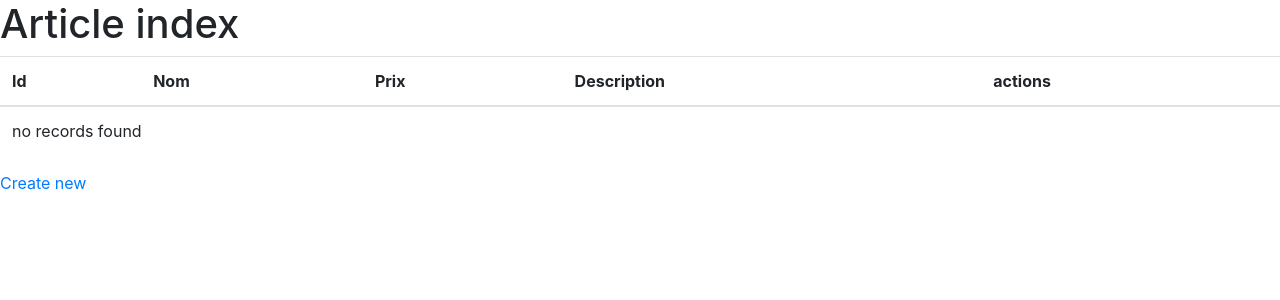
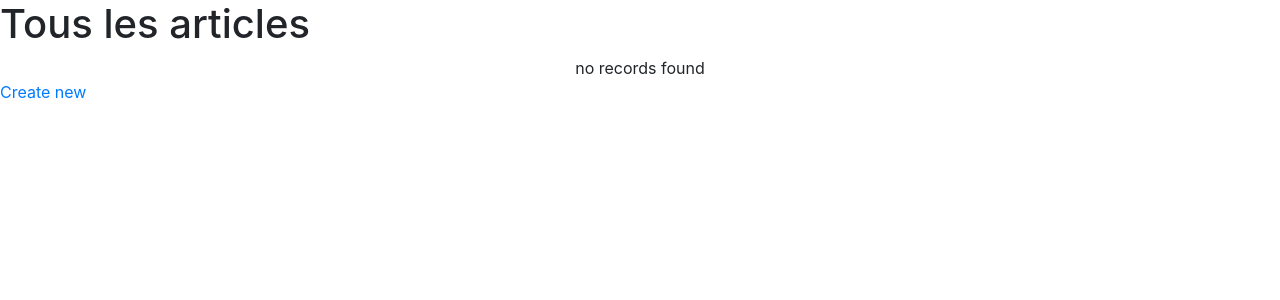
Before and after one commit to Coeurtisol/symfonyCoursBoutique, a Symfony app: template templates/article/index.html.twig in a window 1280 px wide. Shown: the part 56-356 px from the top of the page. Run offline with Twig, Linux system fonts and the light colour scheme; the template is opened without the code that fills it, so the values that code supplies are empty; some libraries are stand-ins or nearby versions.

Commit message:
wip : wip

```diff
--- a/config/services.yaml
+++ b/config/services.yaml
@@ -4,6 +4,7 @@
 # Put parameters here that don't need to change on each machine where the app is deployed
 # https://symfony.com/doc/current/best_practices.html#use-parameters-for-application-configuration
 parameters:
+    article_image: "%kernel.project_dir%/public/image/article"
 
 services:
     # default configuration for services in *this* file
--- a/src/Controller/ArticleController.php
+++ b/src/Controller/ArticleController.php
@@ -36,6 +36,12 @@ class ArticleController extends AbstractController
         $form->handleRequest($request);
 
         if ($form->isSubmitted() && $form->isValid()) {
+
+            $file = $form['image']->getData();
+            $file->move($this->getParameter('article_image'),$file->getClientOriginalName());
+
+            $article->setImage($file->getClientOriginalName());
+
             $entityManager->persist($article);
             $entityManager->flush();
 
--- a/src/Form/ArticleType.php
+++ b/src/Form/ArticleType.php
@@ -4,6 +4,7 @@ namespace App\Form;
 
 use App\Entity\Article;
 use Symfony\Component\Form\AbstractType;
+use Symfony\Component\Form\Extension\Core\Type\FileType;
 use Symfony\Component\Form\Extension\Core\Type\SubmitType;
 use Symfony\Component\Form\FormBuilderInterface;
 use Symfony\Component\OptionsResolver\OptionsResolver;
@@ -17,6 +18,7 @@ class ArticleType extends AbstractType
             ->add('prix')
             ->add('description')
             // ->add('categories')
+            ->add('image', FileType::class)
             ->add('envoyer', SubmitType::class)
         ;
     }
--- a/templates/article/index.html.twig
+++ b/templates/article/index.html.twig
@@ -1,39 +1,26 @@
 {% extends 'base.html.twig' %}
 
-{% block title %}Article index{% endblock %}
+{% block title %}Tous les articles
+{% endblock %}
 
 {% block body %}
-    <h1>Article index</h1>
-
-    <table class="table">
-        <thead>
-            <tr>
-                <th>Id</th>
-                <th>Nom</th>
-                <th>Prix</th>
-                <th>Description</th>
-                <th>actions</th>
-            </tr>
-        </thead>
-        <tbody>
+	<h1>Tous les articles</h1>
+    <div class="d-flex flex-row flex-wrap justify-content-around">
 	{% for article in articles %}
-            <tr>
-                <td>{{ article.id }}</td>
-                <td>{{ article.nom }}</td>
-                <td>{{ article.prix }}</td>
-                <td>{{ article.description }}</td>
-                <td>
-                    <a href="{{ path('article_show', {'id': article.id}) }}">show</a>
-                    <a href="{{ path('article_edit', {'id': article.id}) }}">edit</a>
-                </td>
-            </tr>
+		<div class="card" style="width: 18rem;">
+			<img class="card-img-top" src="{{ asset("image/article/"~ article.image)}}" alt="Card image cap">
+			<div class="card-body">
+				<h5 class="card-title">{{ article.nom }}</h5>
+				<p class="card-text">{{ article.description }}</p>
+				<a href="{{path('article_show',{'id': article.id})}}" class="btn btn-primary">Détail</a>
+			</div>
+		</div>
 	{% else %}
 		<tr>
 			<td colspan="5">no records found</td>
 		</tr>
 	{% endfor %}
-        </tbody>
-    </table>
+    </div>
 
 	<a href="{{ path('article_new') }}">Create new</a>
 {% endblock %}
```
Also changed, not shown: migrations/Version20220120104024.php (added, +39 -0 lines), src/Entity/Article.php (+17 -0 lines), public/image/article/test-chantier.jpg (added). Lines whose indentation alone changed are shown as unchanged.
